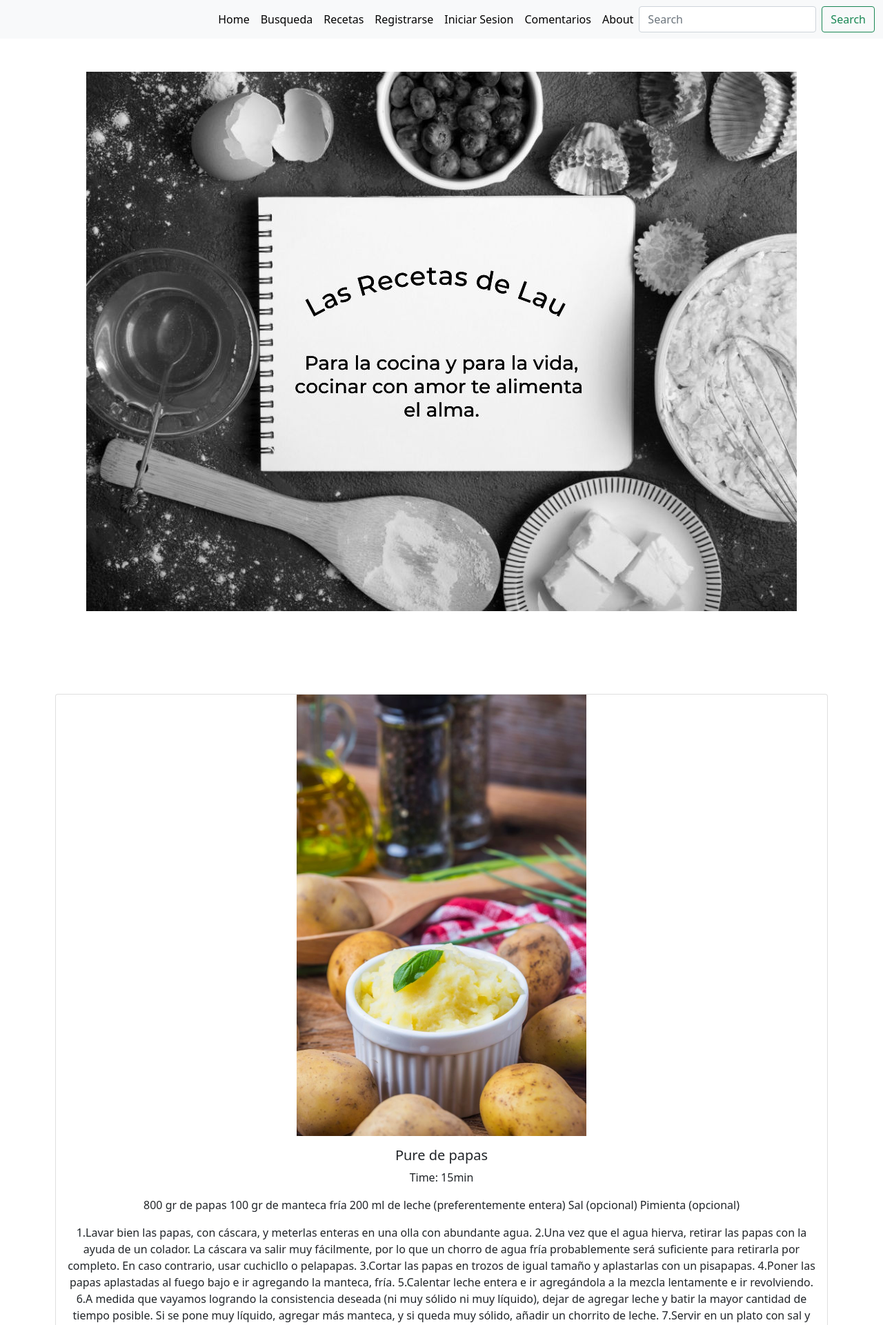
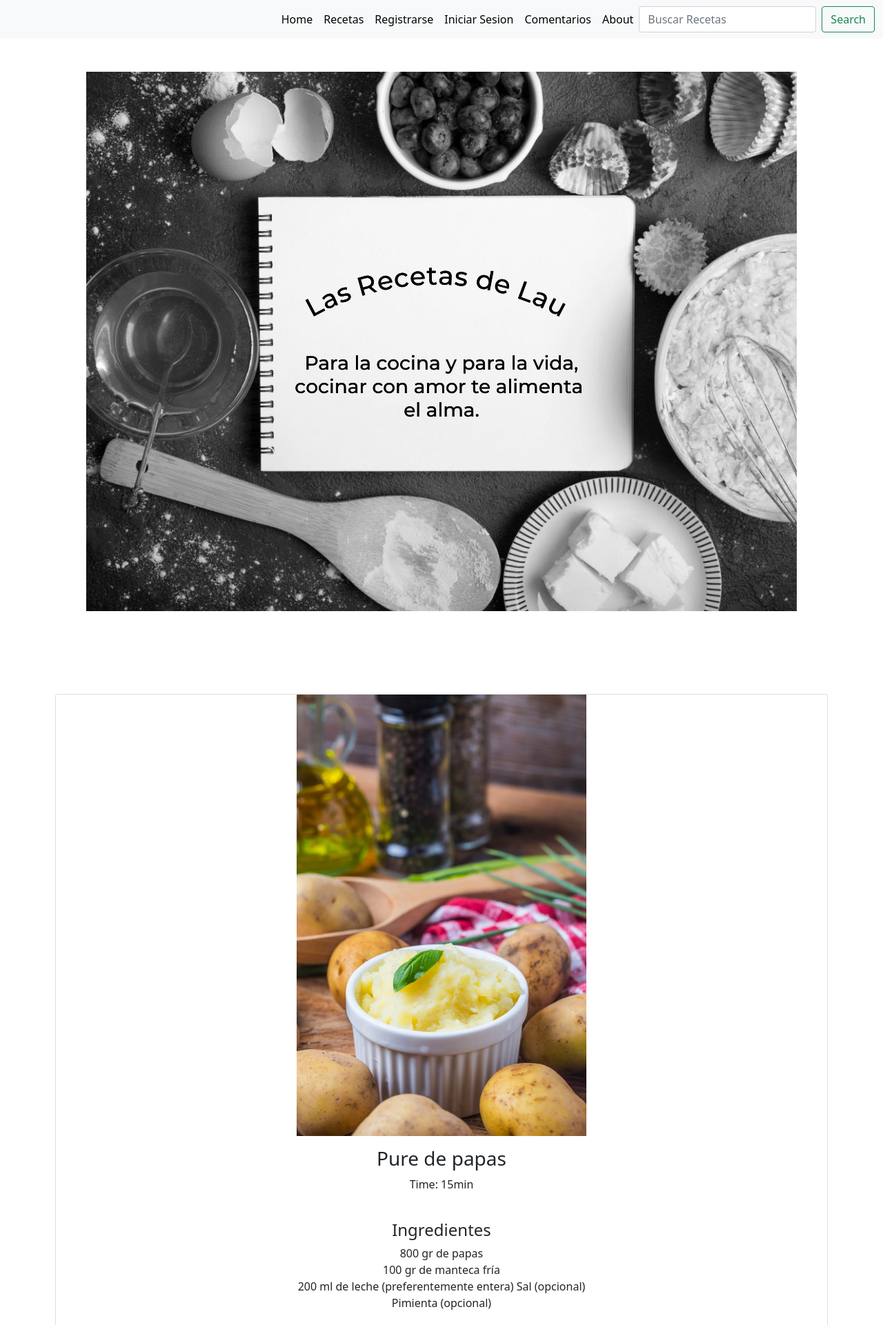
Before and after one commit to LauFlores/Las_Recetas_de_Lau, a Django app: page /detallerecetas/1/ in a window 1280 px wide. Shown: the top 1921 px of the page at 69% size. Run offline with Django 4.2, Linux system fonts and the light colour scheme; data comes from the database, SQL or seed files in the repository; both versions use the stored data as it was after the commit; some libraries are stand-ins or nearby versions.

Commit message:
segundo com

```diff
--- a/ProyectoFinalPython/AppFinal/forms.py
+++ b/ProyectoFinalPython/AppFinal/forms.py
@@ -12,7 +12,7 @@ class Client_Form(UserCreationForm,forms.ModelForm):
 class Recipe_Form(UserCreationForm,forms.ModelForm):
     class Meta:
         model = Recipe
-        fields = ["title", "time", "ingredients", "directions", "highlight","public", "image"]
+        fields = ["title", "time", "ingredients", "directions", "highlight","public", "author","date", "image"]
 
 
 class Comment_form(forms.ModelForm):
--- a/ProyectoFinalPython/AppFinal/models.py
+++ b/ProyectoFinalPython/AppFinal/models.py
@@ -17,6 +17,8 @@ class Recipe(models.Model):
     directions = models.TextField()
     highlight = models.CharField(max_length=30)
     public = models.BooleanField(default= True)
+    author=models.CharField(max_length= 80)
+    date=models.DateField(null=True)
     image = models.ImageField(upload_to='receta_image', default='receta_image/descarga.png')
     users_wishlist = models.ManyToManyField(settings.AUTH_USER_MODEL, related_name="user_wishlist", blank=True)
 
--- a/ProyectoFinalPython/AppFinal/templates/AppFinal/about.html
+++ b/ProyectoFinalPython/AppFinal/templates/AppFinal/about.html
@@ -12,6 +12,8 @@
                 <div class="card-body">
                   <h5 class="card-title">Laura Flores</h5>
                   <p class="card-text">Mi nombre es Laura, tengo 36 años, en 2022 termine en CoderHouse la carrera de Data Science, por lo que me intereso conocer más sobre Python.</p>
+                  <br>
+                  <p class="card-text">Este proyecto busca emular un sitio web de tipo blog, sobre recetas de cocina.</p>
                 </div>
               </div>
             </div>
--- a/ProyectoFinalPython/AppFinal/templates/AppFinal/detallerecetas.html
+++ b/ProyectoFinalPython/AppFinal/templates/AppFinal/detallerecetas.html
@@ -6,10 +6,16 @@
             <div class="card" style="width: 70rem">
                 <center><img class="grande2" src="{{object.image.url}}" class="card-img-top" >
                 <div class="card-body">
-                <h5 class="card-title">{{object.title}}</h5>
+                <h3 class="card-title">{{object.title}}</h3>
                 <p class="card-text">Time: {{object.time}}min</p>
-                <p class="card-text">{{object.ingredients}}</p>
-                <p class="card-text">{{object.directions}}</p>
+                <br>
+                <h4>Ingredientes</h4>
+                {{object.ingredients|linebreaks}}
+                <br>
+                <h4>Pasos</h4>
+                {{object.directions|linebreaks}}
+                <p class="card-text">Autor: {{object.author}}</p>
+                <p class="card-text">{{object.date}}</p>
 
 
                 {% if request.user.is_authenticated %}
--- a/ProyectoFinalPython/AppFinal/templates/AppFinal/padre.html
+++ b/ProyectoFinalPython/AppFinal/templates/AppFinal/padre.html
@@ -27,7 +27,7 @@
                     <ul class="navbar-nav ms-auto mb-2 mb-lg-0" >
 
                         <li class="nav-item" ><a class="nav-link active" style= "color: #020202" aria-current="page" href="{% url 'Index' %}">Home</a></li>
-                        <li class="nav-item" ><a class="nav-link" style= "color: #020202" href="{% url 'Busqueda' %}">Busqueda</a></li>
+
                         <li class="nav-item" ><a class="nav-link" style= "color: #020202" href="{% url 'Recetas' %}">Recetas</a></li>
                         <li class="nav-item" ><a class="nav-link" style= "color: #020202" href="{% url 'Registrarse' %}">Registrarse</a></li>
                         <li class="nav-item" ><a class="nav-link" style= "color: #020202" href="{% url 'IniciarSesion' %}">Iniciar Sesion</a></li>
@@ -49,17 +49,17 @@
                     </ul>
                 </div>
                     <div>
-                    <form action="" method="GET" class="d-flex" role="search">
-                        <input class="form-control me-2" type="search" placeholder="Search" aria-label="Search">
-                        <button class="btn btn-outline-success" type="submit">Search</button>
-                    </form>
+                        <form action="{% url 'Busqueda' %}" method="GET" class="d-flex" role="search">
+                            <input class="form-control me-2" type="search" placeholder="Buscar Recetas" aria-label="Search" name="search">
+                            <button class="btn btn-outline-success" type="submit">Search</button>
+                        </form>
                 </div>
             </div>
         </nav>
         <!-- Header - set the background image for the header in the line below-->
         <header >
             <div class="text-center my-5">
-                <img src="../media/cocina.jpeg" />
+                <img src="../../../media/cocina.jpeg" />
             </div>
         </header>
         <div class="text-center my-5">
--- a/ProyectoFinalPython/AppFinal/views.py
+++ b/ProyectoFinalPython/AppFinal/views.py
@@ -44,13 +44,13 @@ class CreateRecipe(LoginRequiredMixin, CreateView):
 
     model = Recipe
     success_url = reverse_lazy("Recetas")
-    fields = ["title", "time", "ingredients", "directions","highlight", "public", "image"]
+    fields = ["title", "time", "ingredients", "directions","highlight", "public","author","date", "image"]
 
 
 class UpdateRecipe(LoginRequiredMixin, UpdateView):
     model = Recipe
     template_name = 'AppFinal/actualizarReceta.html'
-    fields = ["title", "time", "ingredients","directions","highlight","public","image"]
+    fields = ["title", "time", "ingredients","directions","highlight","public","author","date","image"]
     success_url = reverse_lazy("Recetas")
 
 class DeleteRecipe(LoginRequiredMixin,DeleteView):
@@ -74,7 +74,7 @@ def busqueda_recetas(request):
     busqueda_formulario = BusquedaRecetas()
 
     if request.GET:
-        resultado = Recipe.objects.filter(name__icontains = request.GET["search"]).all()
+        resultado = Recipe.objects.filter(title__icontains = request.GET["search"]).all()
 
     else:
         resultado = []
```
Also changed, not shown: ProyectoFinalPython/AppFinal/templates/AppFinal/busqueda.html (+7 -5 lines), ProyectoFinalPython/AppFinal/migrations/0001_initial.py, ProyectoFinalPython/db.sqlite3, ProyectoFinalPython/media/receta_image/pure_papa_sDOCfR7.jpeg (added).
